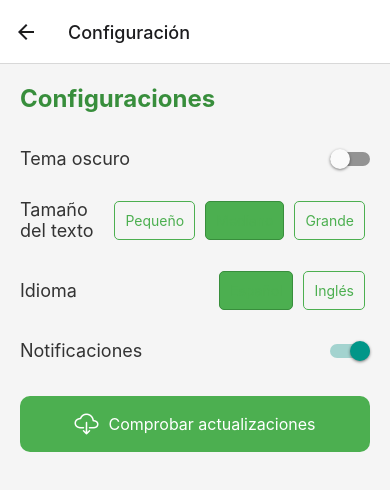
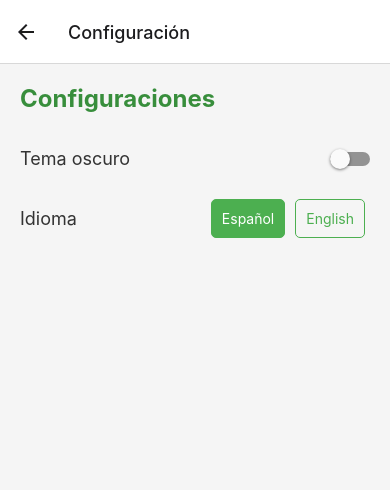
Before and after one commit to MeBustamante/Proyecto-Quinchao-Recicla, a React Native app: screen /Configuracion in a window 390 px wide. Shown: the top 490 px of the page. Built offline with nearby package versions, Linux system fonts and the light colour scheme.

Commit message:
Se agrega Ingles en Pantalla Principal

```diff
--- /dev/null
+++ b/ConfigGlobal/AppContext.js
@@ -0,0 +1,23 @@
+import React, { createContext, useState } from 'react';
+
+// Crea el contexto
+export const AppContext = createContext();
+
+// Proveedor del contexto
+export const AppProvider = ({ children }) => {
+  const [darkMode, setDarkMode] = useState(false); // Estado para el tema oscuro
+  const [language, setLanguage] = useState('es'); // Estado para el idioma (español por defecto)
+
+  return (
+    <AppContext.Provider
+      value={{
+        darkMode,
+        setDarkMode,
+        language,
+        setLanguage,
+      }}
+    >
+      {children}
+    </AppContext.Provider>
+  );
+};
--- a/Menu_Inferior/Configuracion.js
+++ b/Menu_Inferior/Configuracion.js
@@ -1,129 +1,64 @@
-import React, { useState } from 'react';
-import { View, Text, Switch, TouchableOpacity, StyleSheet, ScrollView, Modal } from 'react-native';
-import { Ionicons } from '@expo/vector-icons';
-import LottieView from 'lottie-react-native';
+import React, { useContext } from 'react';
+import { View, Text, Switch, TouchableOpacity, StyleSheet, ScrollView } from 'react-native';
+import { AppContext } from '../ConfigGlobal/AppContext'; // Importa el contexto global
 
 const Configuracion = () => {
-  const [darkMode, setDarkMode] = useState(false);
-  const [textSize, setTextSize] = useState('mediano');
-  const [notificationsEnabled, setNotificationsEnabled] = useState(true);
-  const [language, setLanguage] = useState('es');
-  const [isCheckingUpdate, setIsCheckingUpdate] = useState(false);
-  const [modalVisible, setModalVisible] = useState(false);
+  const { darkMode, setDarkMode, language, setLanguage } = useContext(AppContext);
 
-  const toggleDarkMode = () => setDarkMode(!darkMode);
-  const toggleNotifications = () => setNotificationsEnabled(!notificationsEnabled);
-
-  const checkForUpdates = () => {
-    setIsCheckingUpdate(true); // Muestra la animación
-    setTimeout(() => {
-      setIsCheckingUpdate(false); // Oculta la animación
-      setModalVisible(true); // Muestra el modal personalizado
-    }, 2000); // Simula el proceso de comprobación de actualizaciones durante 2 segundos
+  const translations = {
+    es: {
+      title: 'Configuraciones',
+      darkMode: 'Tema oscuro',
+      language: 'Idioma',
+    },
+    en: {
+      title: 'Settings',
+      darkMode: 'Dark Mode',
+      language: 'Language',
+    },
   };
 
-  const changeLanguage = (lang) => setLanguage(lang);
+  const currentLanguage = translations[language];
 
   return (
-    <View style={{ flex: 1 }}>
-      {/* Animación global fuera del botón */}
-      {isCheckingUpdate && (
-        <View style={styles.animationOverlay}>
-          <LottieView
-            source={require('../assets/Animaciones/actualizacion.json')} // Ruta del archivo .json
-            autoPlay
-            loop
-            style={styles.animation}
-          />
-        </View>
-      )}
+    <View style={[styles.container, { backgroundColor: darkMode ? '#121212' : '#F5F5F5' }]}>
+      <ScrollView contentContainerStyle={styles.scrollContainer}>
+        <Text style={[styles.title, { color: darkMode ? '#FFF' : '#388E3C' }]}>
+          {currentLanguage.title}
+        </Text>
 
-      <ScrollView contentContainerStyle={styles.container}>
-        <Text style={styles.title}>Configuraciones</Text>
-
-        {/* Tema */}
+        {/* Tema oscuro */}
         <View style={styles.option}>
-          <Text style={styles.optionText}>Tema oscuro</Text>
-          <Switch value={darkMode} onValueChange={toggleDarkMode} />
-        </View>
-
-        {/* Tamaño de texto */}
-        <View style={styles.option}>
-          <Text style={styles.optionText}>Tamaño del texto</Text>
-          <View style={styles.textSizeOptions}>
-            <TouchableOpacity
-              style={[styles.textSizeButton, textSize === 'pequeño' && styles.selectedButton]}
-              onPress={() => setTextSize('pequeño')}
-            >
-              <Text style={styles.textSizeText}>Pequeño</Text>
-            </TouchableOpacity>
-            <TouchableOpacity
-              style={[styles.textSizeButton, textSize === 'mediano' && styles.selectedButton]}
-              onPress={() => setTextSize('mediano')}
-            >
-              <Text style={styles.textSizeText}>Mediano</Text>
-            </TouchableOpacity>
-            <TouchableOpacity
-              style={[styles.textSizeButton, textSize === 'grande' && styles.selectedButton]}
-              onPress={() => setTextSize('grande')}
-            >
-              <Text style={styles.textSizeText}>Grande</Text>
-            </TouchableOpacity>
-          </View>
+          <Text style={[styles.optionText, { color: darkMode ? '#FFF' : '#333' }]}>
+            {currentLanguage.darkMode}
+          </Text>
+          <Switch value={darkMode} onValueChange={() => setDarkMode(!darkMode)} />
         </View>
 
         {/* Idioma */}
         <View style={styles.option}>
-          <Text style={styles.optionText}>Idioma</Text>
+          <Text style={[styles.optionText, { color: darkMode ? '#FFF' : '#333' }]}>
+            {currentLanguage.language}
+          </Text>
           <View style={styles.languageOptions}>
             <TouchableOpacity
               style={[styles.languageButton, language === 'es' && styles.selectedButton]}
-              onPress={() => changeLanguage('es')}
+              onPress={() => setLanguage('es')}
             >
-              <Text style={styles.languageText}>Español</Text>
+              <Text style={[styles.languageText, { color: language === 'es' ? '#FFF' : '#4CAF50' }]}>
+                Español
+              </Text>
             </TouchableOpacity>
             <TouchableOpacity
               style={[styles.languageButton, language === 'en' && styles.selectedButton]}
-              onPress={() => changeLanguage('en')}
+              onPress={() => setLanguage('en')}
             >
-              <Text style={styles.languageText}>Inglés</Text>
+              <Text style={[styles.languageText, { color: language === 'en' ? '#FFF' : '#4CAF50' }]}>
+                English
+              </Text>
             </TouchableOpacity>
           </View>
         </View>
-
-        {/* Notificaciones */}
-        <View style={styles.option}>
-          <Text style={styles.optionText}>Notificaciones</Text>
-          <Switch value={notificationsEnabled} onValueChange={toggleNotifications} />
-        </View>
-
-        {/* Comprobar actualizaciones */}
-        <TouchableOpacity style={styles.updateButton} onPress={checkForUpdates}>
-          <Ionicons name="cloud-download-outline" size={24} color="white" />
-          <Text style={styles.updateButtonText}>Comprobar actualizaciones</Text>
-        </TouchableOpacity>
-
-        {/* Modal personalizado para la alerta */}
-        <Modal
-          visible={modalVisible}
-          transparent
-          animationType="slide"
-          onRequestClose={() => setModalVisible(false)}
-        >
-          <View style={styles.modalBackground}>
-            <View style={styles.modalContainer}>
-              <Text style={styles.modalTitle}>Estas al día con tu aplicación</Text>
-              <Text style={styles.modalSubtitle}>Versión: Beta 01</Text>
-              <Text style={styles.modalSubtitle}>Noviembre 2024</Text>
-              <TouchableOpacity
-                style={styles.closeButton}
-                onPress={() => setModalVisible(false)}
-              >
-                <Text style={styles.closeButtonText}>Cerrar</Text>
-              </TouchableOpacity>
-            </View>
-          </View>
-        </Modal>
       </ScrollView>
     </View>
   );
@@ -131,15 +66,16 @@ const Configuracion = () => {
 
 const styles = StyleSheet.create({
   container: {
+    flex: 1,
+  },
+  scrollContainer: {
     flexGrow: 1,
     padding: 20,
-    backgroundColor: '#F5F5F5',
   },
   title: {
     fontSize: 24,
     fontWeight: 'bold',
     marginBottom: 20,
-    color: '#388E3C',
   },
   option: {
     flexDirection: 'row',
@@ -149,25 +85,6 @@ const styles = StyleSheet.create({
   },
   optionText: {
     fontSize: 18,
-    color: '#333',
-  },
-  textSizeOptions: {
-    flexDirection: 'row',
-  },
-  textSizeButton: {
-    padding: 10,
-    borderWidth: 1,
-    borderColor: '#4CAF50',
-    borderRadius: 5,
-    marginHorizontal: 5,
-  },
-  textSizeText: {
-    fontSize: 14,
-    color: '#4CAF50',
-  },
-  selectedButton: {
-    backgroundColor: '#4CAF50',
-    borderColor: '#388E3C',
   },
   languageOptions: {
     flexDirection: 'row',
@@ -179,73 +96,11 @@ const styles = StyleSheet.create({
     borderRadius: 5,
     marginHorizontal: 5,
   },
+  selectedButton: {
+    backgroundColor: '#4CAF50',
+  },
   languageText: {
     fontSize: 14,
-    color: '#4CAF50',
-  },
-  updateButton: {
-    flexDirection: 'row',
-    alignItems: 'center',
-    justifyContent: 'center',
-    backgroundColor: '#4CAF50',
-    padding: 15,
-    borderRadius: 10,
-    marginTop: 20,
-  },
-  updateButtonText: {
-    marginLeft: 10,
-    color: 'white',
-    fontSize: 16,
-  },
-  animationOverlay: {
-    position: 'absolute',
-    top: 0,
-    left: 0,
-    right: 0,
-    bottom: 0,
-    backgroundColor: 'rgba(0, 0, 0, 0.5)',
-    justifyContent: 'center',
-    alignItems: 'center',
-    zIndex: 10,
-  },
-  animation: {
-    width: 150,
-    height: 150, // Tamaño mayor de la animación
-  },
-  modalBackground: {
-    flex: 1,
-    justifyContent: 'center',
-    alignItems: 'center',
-    backgroundColor: 'rgba(0, 0, 0, 0.5)',
-  },
-  modalContainer: {
-    width: 300,
-    padding: 20,
-    backgroundColor: 'white',
-    borderRadius: 20,
-    alignItems: 'center',
-  },
-  modalTitle: {
-    fontSize: 18,
-    fontWeight: 'bold',
-    marginBottom: 10,
-    textAlign: 'center',
-  },
-  modalSubtitle: {
-    fontSize: 16,
-    marginBottom: 20,
-    textAlign: 'center',
-  },
-  closeButton: {
-    backgroundColor: '#4CAF50',
-    paddingVertical: 10,
-    paddingHorizontal: 20,
-    borderRadius: 10,
-  },
-  closeButtonText: {
-    color: 'white',
-    fontSize: 16,
-    fontWeight: 'bold',
   },
 });
 
--- a/Pagina_Principal/Pantalla_Principal.js
+++ b/Pagina_Principal/Pantalla_Principal.js
@@ -1,24 +1,56 @@
-import React from 'react';
+import React, { useContext } from 'react';
 import { View, Text, Image, StyleSheet, TouchableOpacity, ScrollView } from 'react-native';
 import { LinearGradient } from 'expo-linear-gradient';
 import MenuInferior from '../Menu_Inferior/MenuInferior';
 import { useUser } from '../Login/UserContext';
+import { AppContext } from '../ConfigGlobal/AppContext'; // Importa el contexto global
 
 const PantallaPrincipalScreen = ({ navigation }) => {
     const { nombre } = useUser();
+    const { language } = useContext(AppContext); // Acceso al idioma desde el contexto global
     const nombreMayusculas = nombre.toUpperCase();
 
-    const handleReciclajeButtonPress = () => {
-        navigation.navigate('MenuReciclaje');
+    // Traducciones dinámicas
+    const translations = {
+        es: {
+            greeting: `HOLA ${nombreMayusculas}`,
+            welcome: 'TE DAMOS LA BIENVENIDA A',
+            reciclaje: {
+                title: 'RECICLAJE',
+                subtitle: 'Gestiona tus residuos y únete a la campaña de reciclaje.',
+            },
+            servicios: {
+                title: 'SERVICIOS',
+                subtitle: 'Solicita retiro de residuos y reporta microbasurales en tu comunidad.',
+            },
+            puntos: {
+                title: 'PUNTOS DE RECICLAJE',
+                subtitle: 'Ubica en el mapa los Puntos Verdes cercanos para reciclar de manera fácil y responsable.',
+            },
+        },
+        en: {
+            greeting: `HELLO ${nombreMayusculas}`,
+            welcome: 'WELCOME TO',
+            reciclaje: {
+                title: 'RECYCLING',
+                subtitle: 'Manage your waste and join the recycling campaign.',
+            },
+            servicios: {
+                title: 'SERVICES',
+                subtitle: 'Request waste collection and report illegal dumping in your community.',
+            },
+            puntos: {
+                title: 'RECYCLING POINTS',
+                subtitle: 'Locate nearby Green Points to recycle easily and responsibly.',
+            },
+        },
     };
 
-    const handleBoton2Press = () => {
-        navigation.navigate('Servicios');
-    };
+    const currentLanguage = translations[language]; // Selección del idioma actual
 
-    const handleBoton3Press = () => {
-        navigation.navigate('PuntosReciclaje');
-    };
+    const handleReciclajeButtonPress = () => navigation.navigate('MenuReciclaje');
+    const handleBoton2Press = () => navigation.navigate('Servicios');
+    const handleBoton3Press = () => navigation.navigate('PuntosReciclaje');
 
     return (
         <View style={styles.container}>
@@ -36,8 +68,8 @@ const PantallaPrincipalScreen = ({ navigation }) => {
                         />
                         {/* Contenedor del texto y el logo */}
                         <View style={styles.textOverlay}>
-                            <Text style={styles.greetingText}>HOLA {nombreMayusculas}</Text>
-                            <Text style={styles.welcomeText}>TE DAMOS LA BIENVENIDA A</Text>
+                            <Text style={styles.greetingText}>{currentLanguage.greeting}</Text>
+                            <Text style={styles.welcomeText}>{currentLanguage.welcome}</Text>
                             <Image
                                 source={require('../assets/LOG_AMBIENTE.jpg')}
                                 style={styles.logo}
@@ -51,9 +83,11 @@ const PantallaPrincipalScreen = ({ navigation }) => {
                             style={[styles.button, styles.buttonYellowBorder]}
                             onPress={handleReciclajeButtonPress}
                         >
-                            <Text style={[styles.infoTitle, { color: '#FFC107' }]}>RECICLAJE</Text>
+                            <Text style={[styles.infoTitle, { color: '#FFC107' }]}>
+                                {currentLanguage.reciclaje.title}
+                            </Text>
                             <Text style={styles.infoSubtitle}>
-                                Gestiona tus residuos y únete a la campaña de reciclaje.
+                                {currentLanguage.reciclaje.subtitle}
                             </Text>
                             <Image
                                 source={require('../assets/RG.jpg')}
@@ -66,9 +100,11 @@ const PantallaPrincipalScreen = ({ navigation }) => {
                             style={[styles.button, styles.buttonOrangeBorder]}
                             onPress={handleBoton2Press}
                         >
-                            <Text style={[styles.infoTitle, { color: '#FF9800' }]}>SERVICIOS</Text>
+                            <Text style={[styles.infoTitle, { color: '#FF9800' }]}>
+                                {currentLanguage.servicios.title}
+                            </Text>
                             <Text style={styles.infoSubtitle}>
-                                Solicita retiro de residuos y reporta microbasurales en tu comunidad.
+                                {currentLanguage.servicios.subtitle}
                             </Text>
                             <Image
                                 source={require('../assets/servicio.jpg')}
@@ -81,9 +117,11 @@ const PantallaPrincipalScreen = ({ navigation }) => {
                             style={[styles.button, styles.buttonGreenBorder]}
                             onPress={handleBoton3Press}
                         >
-                            <Text style={[styles.infoTitle, { color: '#4CAF50' }]}>PUNTOS DE RECICLAJE</Text>
+                            <Text style={[styles.infoTitle, { color: '#4CAF50' }]}>
+                                {currentLanguage.puntos.title}
+                            </Text>
                             <Text style={styles.infoSubtitle}>
-                                Ubica en el mapa los Puntos Verdes cercanos para reciclar de manera fácil y responsable.
+                                {currentLanguage.puntos.subtitle}
                             </Text>
                             <Image
                                 source={require('../assets/mapa6.png')}
@@ -123,12 +161,6 @@ const styles = StyleSheet.create({
         borderRadius: 1,
         overflow: 'hidden',
         position: 'relative',
-    },
-    scrollContent: {
-        flexGrow: 1,
-        alignItems: 'center',
-        paddingTop: 30, // Desplaza todo hacia abajo
-        paddingBottom: 80, // Espacio suficiente para que el último botón sea visible
     },
     backgroundImage: {
         width: '100%',
```
Also changed, not shown: App.js (+5 -2 lines).
